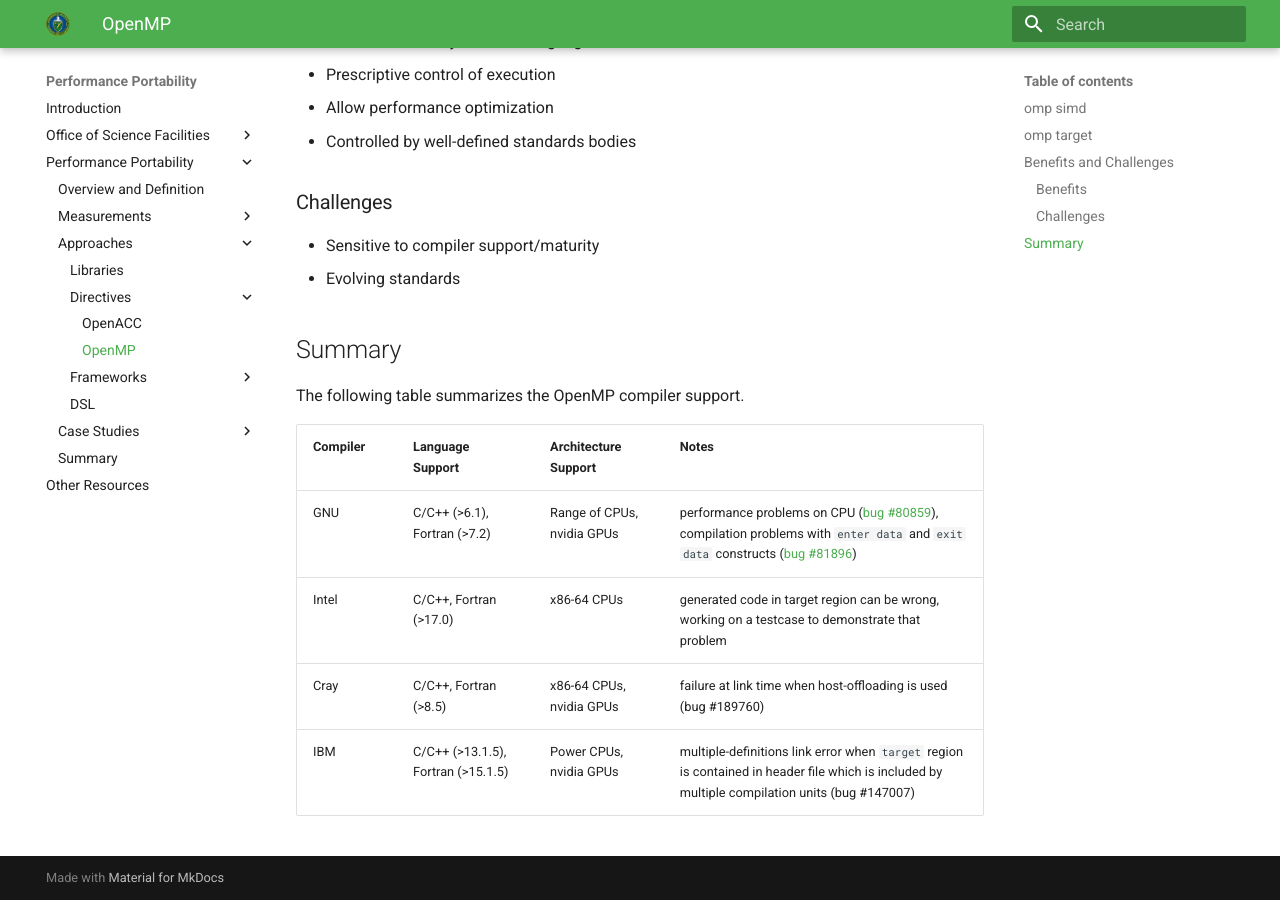
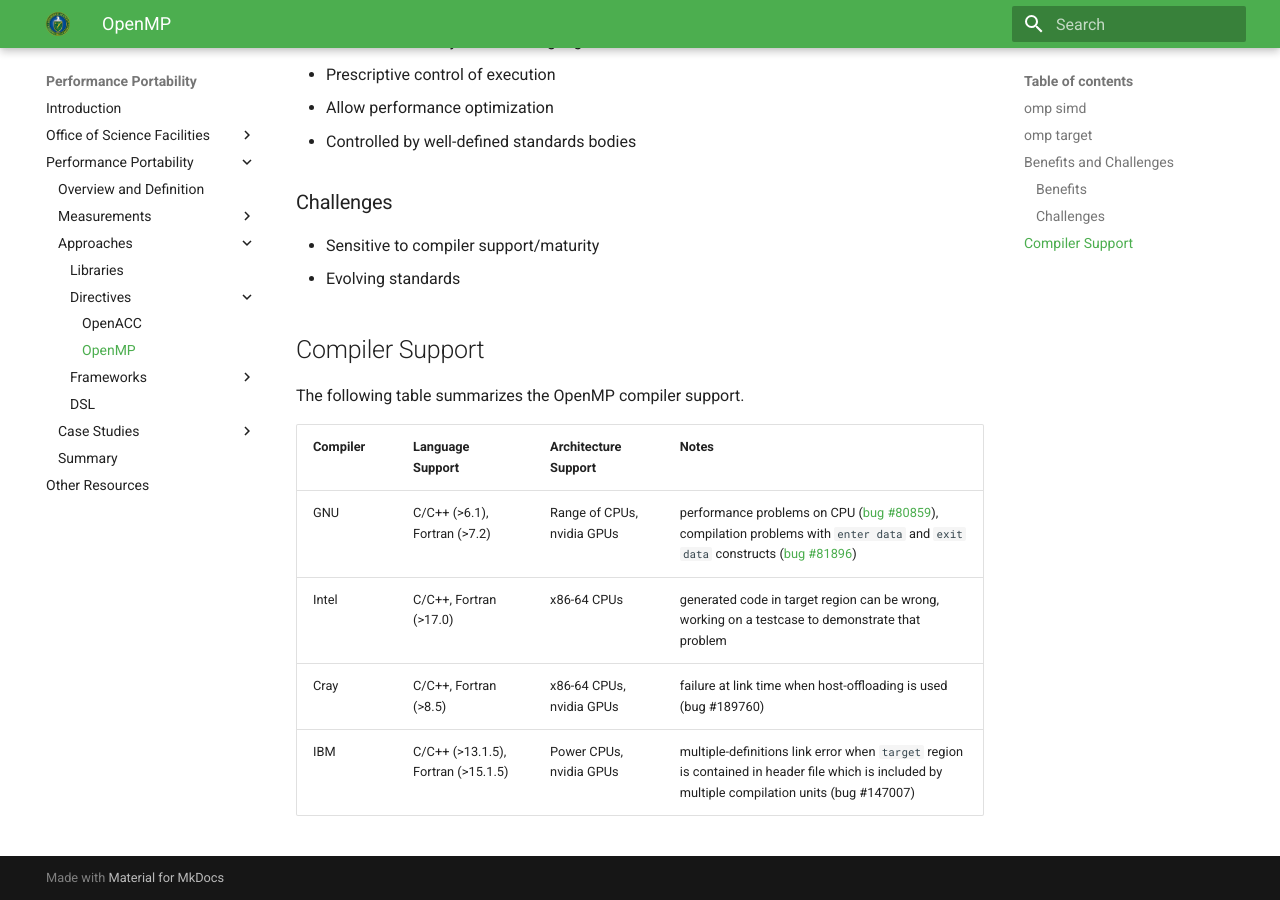
Before and after one commit to jrdeslippe/perfportsite, an MkDocs documentation site: the page built from docs/perfport/directives/openmp.md, in a window 1280 px wide and 900 px high, scrolled down 5131 px. Built offline with MkDocs 1.6.1 and Material for MkDocs 9.7.7, drawn with Linux system fonts in a browser that asks for light colours; old or Windows-style settings are respelled for this version of MkDocs.

Commit message:
Change heading for compiler table

```diff
--- a/docs/perfport/directives/openmp.md
+++ b/docs/perfport/directives/openmp.md
@@ -270,7 +270,7 @@
 * Sensitive to compiler support/maturity
 * Evolving standards
 
-## Summary
+## Compiler Support
 
 The following table summarizes the OpenMP compiler support.
 
```
